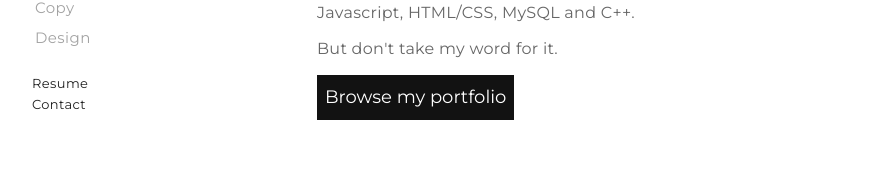
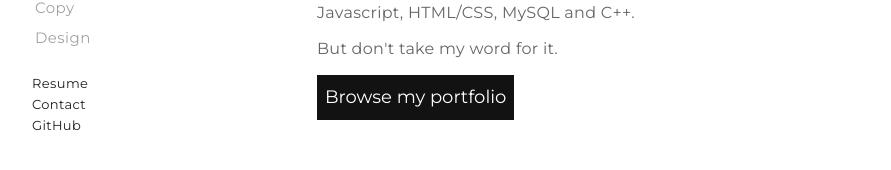
Before and after one commit to ericmargules/ericmargul.es, a Jekyll site: the page built from index.html, in a window 1280 px wide. Shown: the part 147-317 px from the top of the page, without its empty margins (158-1049 px from the left). Built offline with Jekyll 4.4.1, drawn with Linux system fonts in a browser that asks for light colours.

Commit message:
add github link to header

```diff
--- a/_includes/header.html
+++ b/_includes/header.html
@@ -19,6 +19,7 @@
       <ul id="secondarynav">
         <li><a href="{{site.url}}/images/Eric-Margules-Resume.pdf">Resume</a></li>
         <li><a href="{{site.url}}/contact.html">Contact</a></li>
+        <li><a href="https://github.com/ericmargules">GitHub</a></li>
       </ul>
     </div>
   </nav>
```
